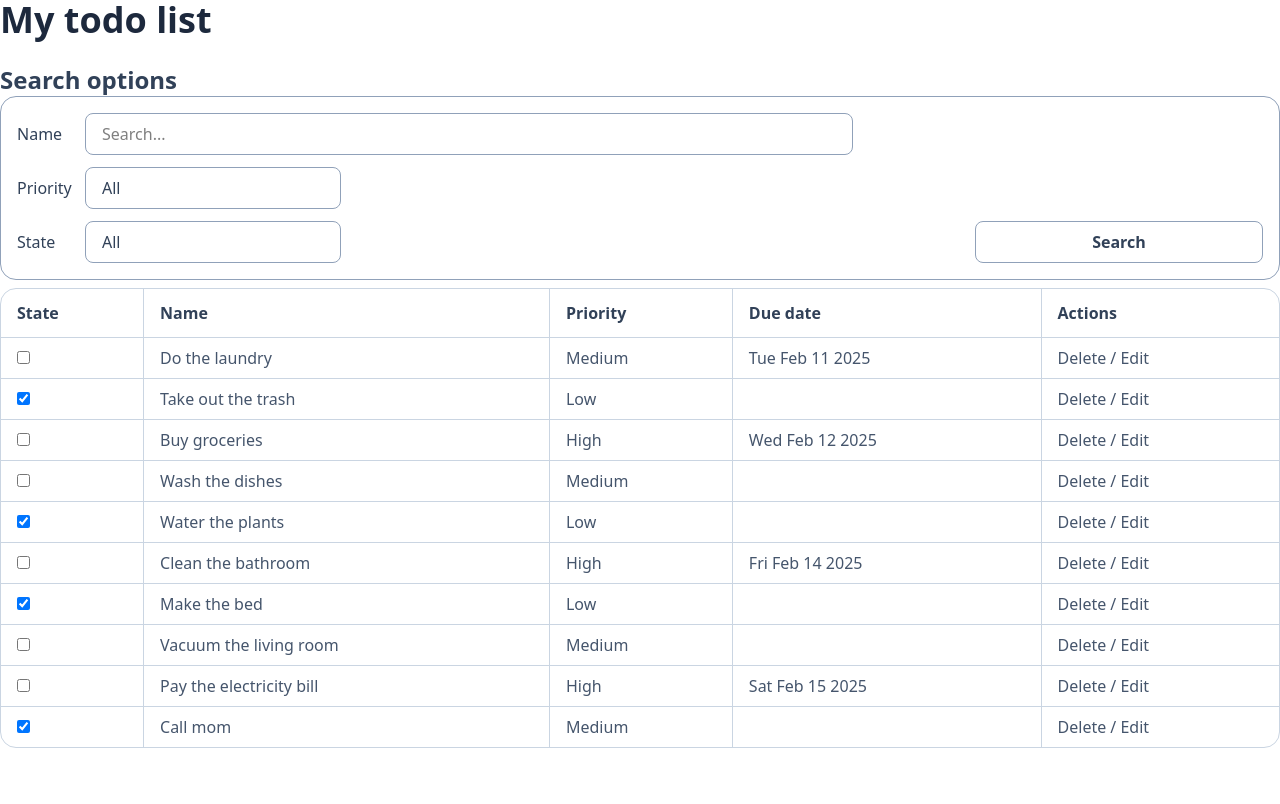
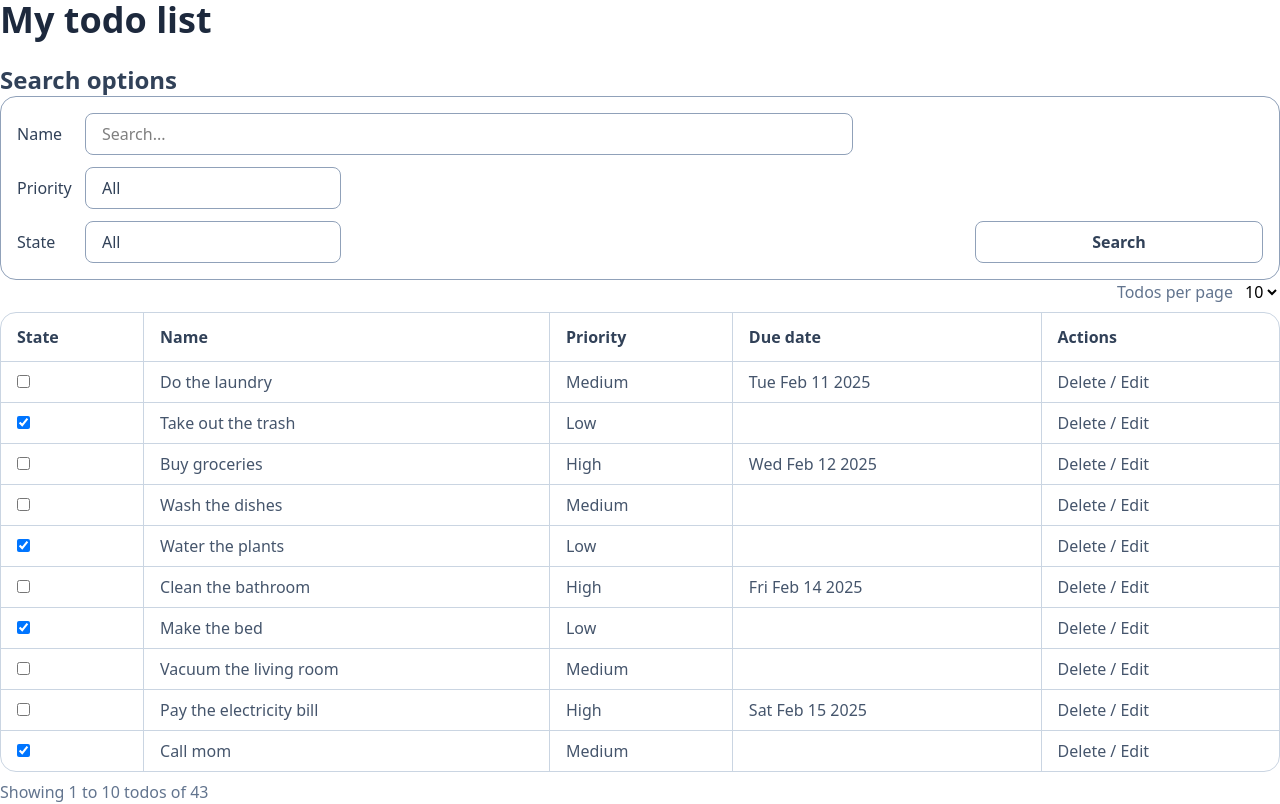
Before and after one commit to zamora-carlos/TodoApp, a React (Vite) app in the folder frontend/: page / in a window 1280 px wide. Built offline with nearby package versions, Linux system fonts and the light colour scheme.

Commit message:
feat: add page details and todos per page selector

```diff
--- a/frontend/src/components/TodoList.tsx
+++ b/frontend/src/components/TodoList.tsx
@@ -6,6 +6,18 @@ type TodoListProps = {
 
 function TodoList({ todos }: TodoListProps) {
   return (
+    <section>
+      <div className="flex">
+        <div className="ml-auto flex gap-2">
+          <p className="text-base text-slate-500">Todos per page</p>
+          <select>
+            <option selected>10</option>
+            <option>15</option>
+            <option>20</option>
+          </select>
+        </div>
+      </div>
+
       <div className="border border-slate-300 rounded-2xl overflow-hidden mt-2">
         <table className="w-full">
           <thead className="font-semibold text-slate-700 text-left">
@@ -47,6 +59,11 @@ function TodoList({ todos }: TodoListProps) {
           </tbody>
         </table>
       </div>
+
+      <div className="mt-2">
+        <p className="text-base text-slate-500">Showing 1 to 10 todos of 43</p>
+      </div>
+    </section>
   );
 }
 
```
Lines whose indentation alone changed are shown as unchanged.
